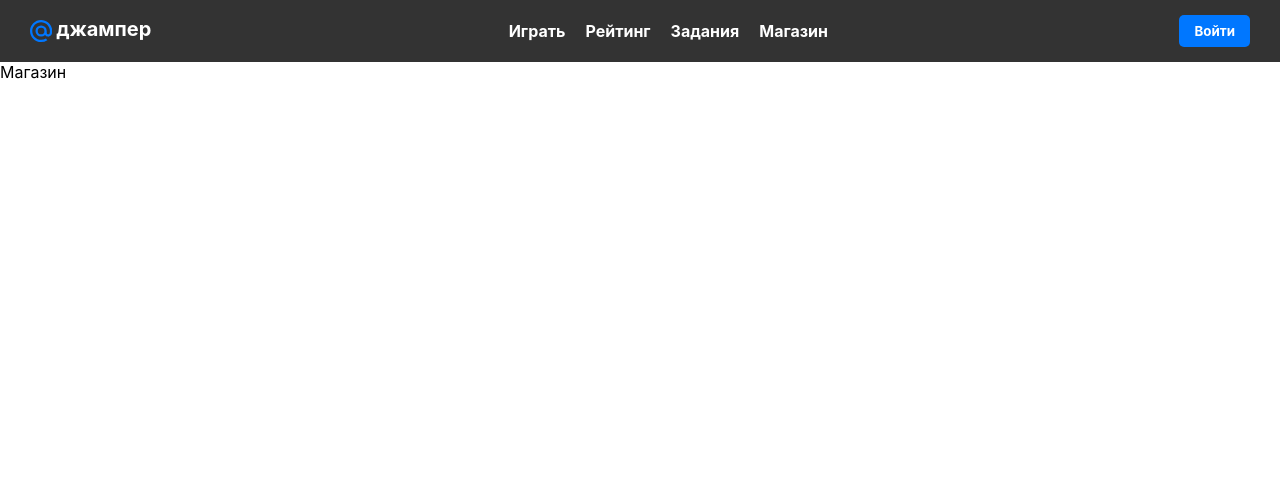
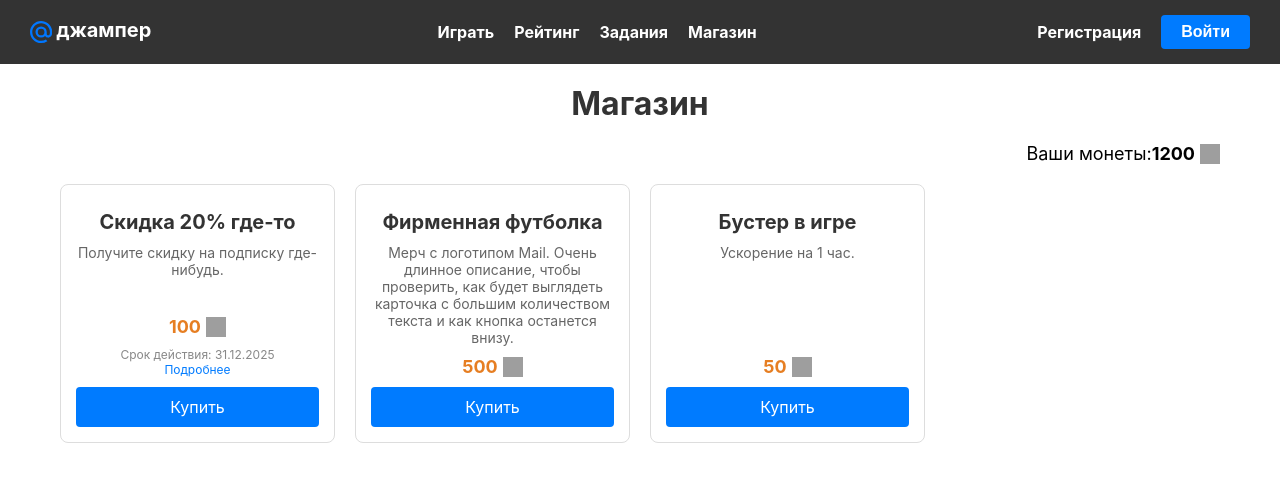
Before and after one commit to DeadBread-001/MailJumper, a React app: page /shop in a window 1280 px wide. Shown: the top 482 px of the page. Built offline with nearby package versions, Linux system fonts and the light colour scheme; grey boxes are pictures that could not be loaded.

Commit message:
накидал примерный вид страницы магазина и добавил кнопку регистрации в навбар

```diff
--- a/src/components/Navbar.jsx
+++ b/src/components/Navbar.jsx
@@ -1,5 +1,5 @@
-import { useState } from "react";
-import { Link} from "react-router-dom";
+import {useState} from "react";
+import {Link} from "react-router-dom";
 
 export default function Navbar() {
   const [menuOpen, setMenuOpen] = useState(false);
@@ -21,12 +21,9 @@ export default function Navbar() {
           <li><Link to="/shop">Магазин</Link></li>
         </ul>
 
+        <div className="nav-links">
+          <a href="#">Регистрация</a>
           <button className="auth-button">Войти</button>
-
-          <div className="burger" onClick={() => setMenuOpen(!menuOpen)}>
-            <div className="line"></div>
-            <div className="line"></div>
-            <div className="line"></div>
         </div>
       </nav>
   );
--- a/src/components/Shop.jsx
+++ b/src/components/Shop.jsx
@@ -1,5 +1,65 @@
-export default function Shop() {
+import React from 'react';
+
+const Shop = () => {
+  const prizes = [
+    {
+      id: 1,
+      name: 'Скидка 20% где-то',
+      description: 'Получите скидку на подписку где-нибудь.',
+      cost: 100,
+      type: 'promo',
+      expires: '31.12.2025',
+      activationLink: '#',
+    },
+    {
+      id: 2,
+      name: 'Фирменная футболка',
+      description: 'Мерч с логотипом Mail. Очень длинное описание, чтобы проверить, как будет выглядеть карточка с большим количеством текста и как кнопка останется внизу.',
+      cost: 500,
+      type: 'merch',
+    },
+    {
+      id: 3,
+      name: 'Бустер в игре',
+      description: 'Ускорение на 1 час.',
+      cost: 50,
+      type: 'booster',
+    },
+  ];
+
   return (
-      <div>Магазин</div>
+      <div className="shop-container">
+        <h1 className="shop-title">Магазин</h1>
+        <div className="currency-info">
+          <span>Ваши монеты: </span>
+          <span className="coin-amount">1200</span>
+          <img src="https://images.icon-icons.com/651/PNG/96/Icon_Business_Set_00003_A_icon-icons.com_59841.png"
+               alt="coin" className="coin-icon"/>
+        </div>
+        <div className="prizes-grid">
+          {prizes.map((prize) => (
+              <div key={prize.id} className="prize-card">
+                <h3 className="prize-name">{prize.name}</h3>
+                <p className="prize-description">{prize.description}</p>
+                <div className="prize-cost">
+                  <span>{prize.cost}</span>
+                  <img src="https://images.icon-icons.com/651/PNG/96/Icon_Business_Set_00003_A_icon-icons.com_59841.png"
+                       alt="coin" className="coin-icon"/>
+                </div>
+                {prize.type === 'promo' && (
+                    <div className="promo-details">
+                      <p>Срок действия: {prize.expires}</p>
+                      <a href={prize.activationLink} className="activation-link">
+                        Подробнее
+                      </a>
+                    </div>
+                )}
+                <button className="buy-button">Купить</button>
+              </div>
+          ))}
+        </div>
+      </div>
   );
-}
+};
+
+export default Shop;
--- a/src/styles/index.css
+++ b/src/styles/index.css
@@ -1,13 +1,14 @@
 @import "navbar.css";
+@import "shop.css";
 
 * {
-    margin:0;
-    padding:0;
+    margin: 0;
+    padding: 0;
     box-sizing: border-box;
     font-family: "VKSansDisplay", -apple-system, system-ui, "Helvetica Neue", Roboto, sans-serif;
 }
 
-#canvas1{
+#canvas1 {
     display: block;
     justify-self: center;
     border: 5px solid black;
--- a/src/styles/navbar.css
+++ b/src/styles/navbar.css
@@ -27,6 +27,7 @@
 }
 
 .nav-links a {
+    align-self: center;
     text-decoration: none;
     color: white;
     font-weight: bold;
@@ -53,20 +54,6 @@
     background: #2483e4;
 }
 
-/* Бургер-меню (скрыто на десктопе) */
-.burger {
-    display: none;
-    flex-direction: column;
-    cursor: pointer;
-}
-
-.line {
-    width: 25px;
-    height: 3px;
-    background: white;
-    margin: 4px;
-}
-
 .logo-text {
     width: 100%;
     align-self: center;
@@ -74,30 +61,18 @@
     margin-bottom: 4px;
 }
 
+.auth-button {
+    background-color: #007bff; /* Синий цвет кнопки, как на фото */
+    color: white;
+    border: none;
+    padding: 8px 20px;
+    border-radius: 4px;
+    font-size: 16px;
+    font-family: Arial, sans-serif;
+    cursor: pointer;
+    transition: background-color 0.2s;
+}
 
-/*@media screen and (max-width: 768px) {*/
-/*    .burger {*/
-/*        display: flex;*/
-/*    }*/
-
-/*    .nav-links {*/
-/*        position: absolute;*/
-/*        top: 60px;*/
-/*        right: 0;*/
-/*        background: rgba(0, 0, 0, 0.9);*/
-/*        flex-direction: column;*/
-/*        width: 100%;*/
-/*        text-align: center;*/
-/*        padding: 20px 0;*/
-/*        display: none;*/
-
-/*    }*/
-/*    .nav-links.open {*/
-/*        display: flex;*/
-
-/*    }*/
-/*    .nav-links li {*/
-/*        margin: 10px 0;*/
-/*    }*/
-
-/*}*/
+.auth-button:hover {
+    background-color: #0056b3; /* Темнее при наведении */
+}
--- /dev/null
+++ b/src/styles/shop.css
@@ -0,0 +1,114 @@
+.shop-container {
+    max-width: 1200px;
+    margin: 0 auto;
+    padding: 20px;
+    font-family: Arial, sans-serif;
+}
+
+.shop-title {
+    font-size: 32px;
+    text-align: center;
+    margin-bottom: 20px;
+    color: #333;
+}
+
+.currency-info {
+    display: flex;
+    align-items: center;
+    justify-content: flex-end;
+    margin-bottom: 20px;
+    font-size: 18px;
+}
+
+.coin-amount {
+    font-weight: bold;
+    margin-right: 5px;
+}
+
+.coin-icon {
+    width: 20px;
+    height: 20px;
+    vertical-align: middle;
+}
+
+.prizes-grid {
+    display: grid;
+    grid-template-columns: repeat(auto-fill, minmax(250px, 1fr));
+    gap: 20px;
+}
+
+.prize-card {
+    border: 1px solid #ddd;
+    border-radius: 8px;
+    padding: 15px;
+    text-align: center;
+    background-color: #fff;
+    transition: transform 0.2s;
+    display: flex;
+    flex-direction: column;
+    justify-content: space-between; /* Распределяет пространство, кнопка уходит вниз */
+    min-height: 200px; /* Минимальная высота для единообразия */
+}
+
+.prize-card:hover {
+    transform: translateY(-5px);
+    box-shadow: 0 4px 8px rgba(0, 0, 0, 0.1);
+}
+
+.prize-name {
+    font-size: 20px;
+    margin: 10px 0;
+    color: #333;
+}
+
+.prize-description {
+    font-size: 14px;
+    color: #666;
+    margin-bottom: 10px;
+    flex-grow: 1; /* Позволяет описанию занимать доступное пространство */
+}
+
+.prize-cost {
+    display: flex;
+    align-items: center;
+    justify-content: center;
+    font-size: 18px;
+    font-weight: bold;
+    color: #e67e22;
+    margin-bottom: 10px;
+}
+
+.prize-cost .coin-icon {
+    margin-left: 5px;
+}
+
+.promo-details {
+    font-size: 12px;
+    color: #888;
+    margin-bottom: 10px;
+}
+
+.activation-link {
+    color: #007bff;
+    text-decoration: none;
+}
+
+.activation-link:hover {
+    text-decoration: underline;
+}
+
+.buy-button {
+    background-color: #007bff;
+    color: white;
+    border: none;
+    padding: 10px 20px;
+    border-radius: 4px;
+    cursor: pointer;
+    font-size: 16px;
+    transition: background-color 0.2s;
+    margin-top: auto; /* Прижимает кнопку к низу карточки */
+}
+
+.buy-button:hover {
+    background-color: #0056b3;
+}
--- a/webpack.config.js
+++ b/webpack.config.js
@@ -41,7 +41,7 @@ module.exports = {
     }),
     new CopyWebpackPlugin({
       patterns: [
-        { from: "./public/images/", to: "./images" },
+        {from: "./public/images/", to: "./images"},
       ],
     }),
   ],
@@ -49,7 +49,7 @@ module.exports = {
     static: path.join(__dirname, 'dist'),
     compress: true,
     port: 3000, // Локальный сервер на порту 3000
-    historyApiFallback: true, // Перенаправляет все запросы на index.html
+    historyApiFallback: true,
   },
   mode: 'development', // Режим разработки
 };
```
Lines whose indentation alone changed are shown as unchanged.
